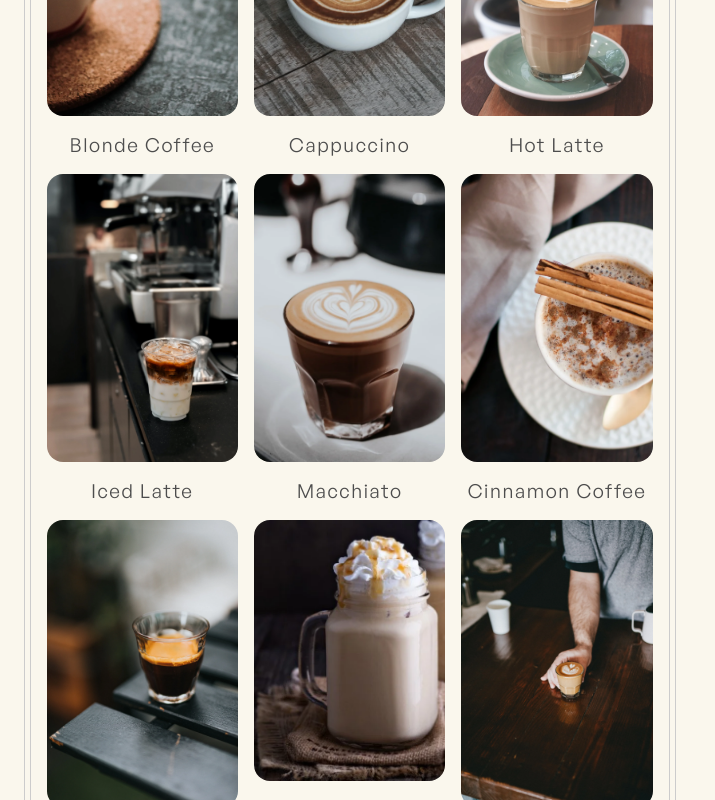
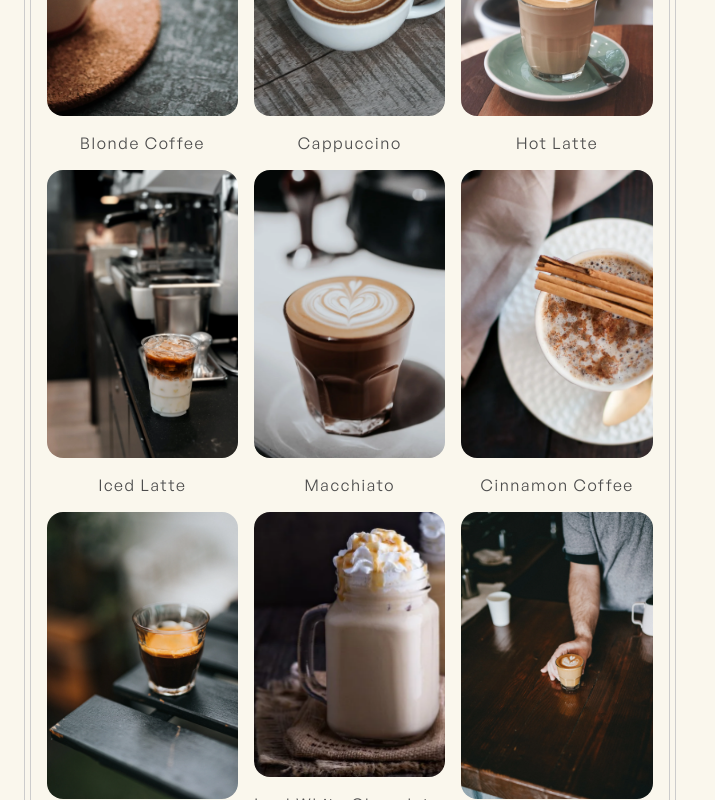
Before and after one commit to shehabwaleedd/eagle-lake, a React (Create React App) app: page / in a window 1280 px wide. Shown: the part 2060-2860 px from the top of the page, without its empty margins (0-715 px from the left). Built offline with nearby package versions, Linux system fonts and the light colour scheme; no server answers.

Commit message:
minor edits on the fonts

```diff
--- a/src/navbar/Navbar.jsx
+++ b/src/navbar/Navbar.jsx
@@ -51,9 +51,9 @@ const Navbar = ({ setNavOpen, navOpen, setIsMobile, setIsTablet, isTablet, isMob
                     <div className="nav__logo">
                         <h1 style={{ color: navOpen ? "" : "" }}>Eagle Lake</h1>
                     </div>
-                    <Link to="/menu" className="nav__right">
+                    <a href="#menu" className="nav__right">
                         <h1 style={{ color: navOpen ? "var(--container-color)" : "var(--title-color)", transitionDuration: navOpen ? "1s" : "1.5s" }}>Menu</h1>
-                    </Link>
+                    </a>
                 </div>
             </nav>
             <div className="nav-overlay" style={{ top: navOpen ? "1rem" : "-200rem", transitionDuration: navOpen ? "1s" : "1.5s" }}></div>
--- a/src/pages/menu/Menu.css
+++ b/src/pages/menu/Menu.css
@@ -89,7 +89,7 @@
 }
 
 .menu__item p {
-    font-size: 1.2rem;
+    font-size: 1rem;
     text-transform: capitalize;
     color: var(--title-color);
     font-family: 'GeneralSans-Regular';
--- a/src/pages/menu/Menu.jsx
+++ b/src/pages/menu/Menu.jsx
@@ -4,7 +4,7 @@ import Data from './Data'
 
 const Menu = () => {
     return (
-        <section className='menu'>
+        <section className='menu' id='menu'>
             <div className="menu__container">
                 <h1>Taste Our Menu</h1>
                 <div className="menu__items">
```
